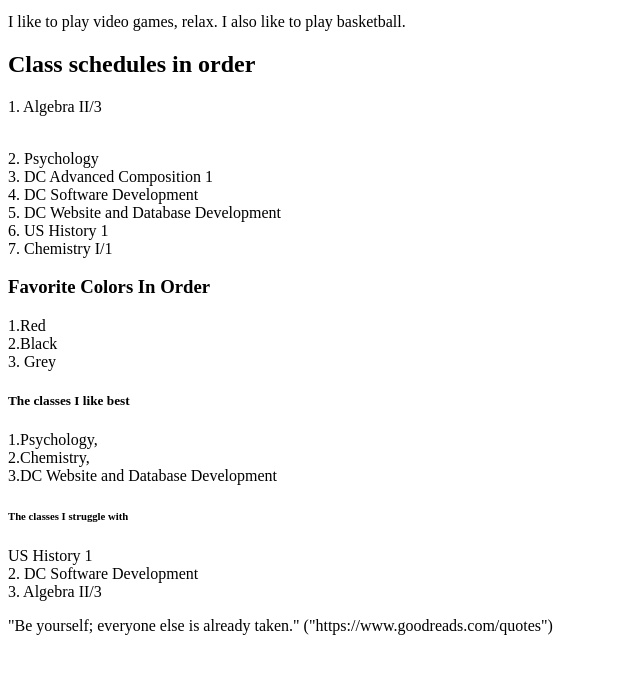
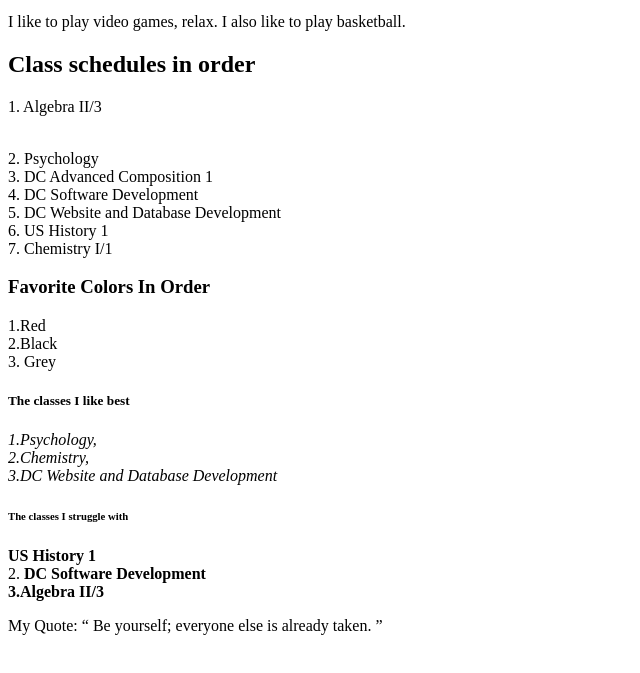
Before and after one commit to davidcool123/CSS, a plain HTML site: page index.html in a window 1280 px wide. Shown: the part 101-774 px from the top of the page, without its empty margins (0-640 px from the left). Drawn offline with Linux system fonts and the light colour scheme.

Commit message:
0000 pt2

```diff
--- a/index.html
+++ b/index.html
@@ -17,9 +17,13 @@
 <p> 1.Red <br> 2.Black <br> 3. Grey</p>
 
 <h5>The classes I like best</h5>
-<p>1.Psychology, <br> 2.Chemistry, <br> 3.DC Website and Database Development</p>
+<p> <em>1.Psychology,</em> <br> <em>2.Chemistry,</em> <br> <em>3.DC Website and Database Development</em></p>
 <h6>The classes I struggle with</h6>
-<p>US History 1 <br> 2. DC Software Development <br> 3. Algebra II/3</p>
-    "Be yourself; everyone else is already taken." ("https://www.goodreads.com/quotes")
+<p><strong>US History 1</strong> <br> 2. <strong>DC Software Development</strong> <br> <strong>3.Algebra II/3</strong></p>
+    <p>My Quote:
+        <q cite="https://www.goodreads.com/quotes">
+            Be yourself; everyone else is already taken.
+    </p>
+
 </body>
 </html>
```
